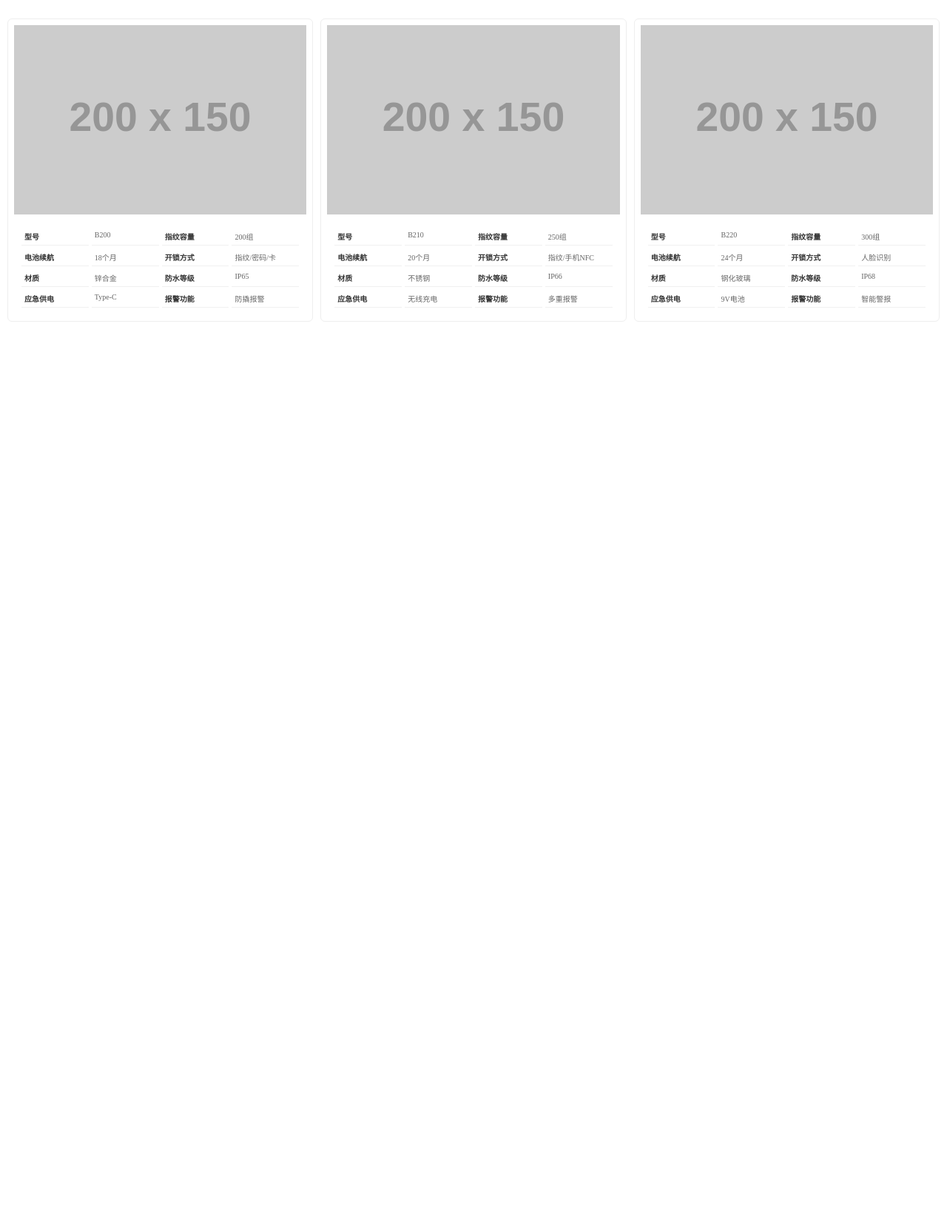
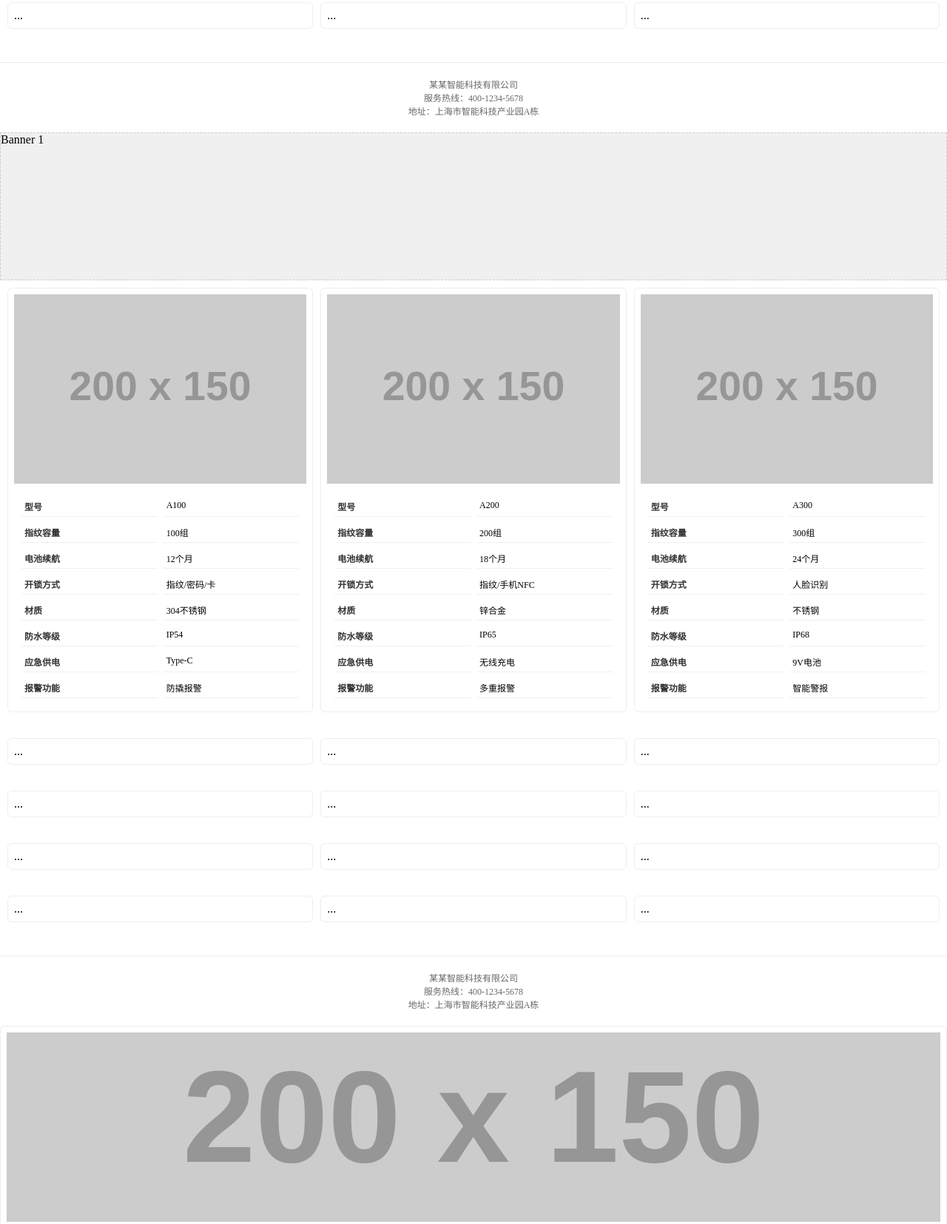
Before and after one commit to Zhoumo-lab/smart-lock, a website: page index.html in a window 1280 px wide. Shown: the part 1029-2684 px from the top of the page at 74% size. Before the commit the page ends 1489 px from the top, so only its background shows below. Drawn offline with Linux system fonts and the light colour scheme; placeholder pictures from the web are drawn by us.

Commit message:
修复参数表格布局问题

```diff
--- a/index.html
+++ b/index.html
@@ -80,6 +80,7 @@
         }
     </style>
 </head>
+<!-- 修复1：删除文件末尾重复的style标签 -->
 <body>
     <!-- 轮播图 -->
     <div class="carousel">
@@ -195,50 +196,153 @@
         }, 3000);
     </script>
 </body>
-</html>
+<!-- 修复2：修正产品区块结构（移动至body标签内） -->
+<body>
+    <!-- 轮播图 -->
+    <div class="carousel">
+        <div class="carousel-inner">
+            <div>Banner 1</div>
+            <div>Banner 2</div>
+            <div>Banner 3</div>
+        </div>
+    </div>
 
-<!-- 补全第2排产品 -->
+    <!-- 调整产品网格布局 -->
+    <style>
+        .product-grid {
+            display: grid;
+            grid-template-columns: repeat(3, 1fr); /* 改为3列布局 */
+            gap: 10px;
+            margin-bottom: 15px;
+        }
+    </style>
+
+    <!-- 第1排产品（完整示例） -->
     <div class="product-section">
         <div class="product-grid">
             <div class="product-item">
                 <div class="product-img">
-                <img src="https://placehold.co/200x150?text=B200" style="width:100%;height:100%;object-fit:cover">
+                    <img src="https://placehold.co/200x150?text=A100" style="width:100%;height:100%;object-fit:cover">
                 </div>
                 <div class="specs-table">
-                <div>型号</div><div>B200</div><div>指纹容量</div><div>200组</div>
-                <div>电池续航</div><div>18个月</div><div>开锁方式</div><div>指纹/密码/卡</div>
-                <div>材质</div><div>锌合金</div><div>防水等级</div><div>IP65</div>
-                <div>应急供电</div><div>Type-C</div><div>报警功能</div><div>防撬报警</div>
+                    <div>型号</div><div>A100</div>
+                    <div>指纹容量</div><div>100组</div>
+                    <div>电池续航</div><div>12个月</div>
+                    <div>开锁方式</div><div>指纹/密码/卡</div>
+                    <div>材质</div><div>304不锈钢</div>
+                    <div>防水等级</div><div>IP54</div>
+                    <div>应急供电</div><div>Type-C</div>
+                    <div>报警功能</div><div>防撬报警</div>
                 </div>
             </div>
-        <!-- 新增两个B系列产品项 -->
+            <!-- 新增两个产品项 -->
             <div class="product-item">
                 <div class="product-img">
-                <img src="https://placehold.co/200x150?text=B210" style="width:100%;height:100%;object-fit:cover">
+                    <img src="https://placehold.co/200x150?text=A200" style="width:100%;height:100%;object-fit:cover">
                 </div>
                 <div class="specs-table">
-                <div>型号</div><div>B210</div><div>指纹容量</div><div>250组</div>
-                <div>电池续航</div><div>20个月</div><div>开锁方式</div><div>指纹/手机NFC</div>
-                <div>材质</div><div>不锈钢</div><div>防水等级</div><div>IP66</div>
+                    <div>型号</div><div>A200</div><div>指纹容量</div><div>200组</div>
+                    <div>电池续航</div><div>18个月</div><div>开锁方式</div><div>指纹/手机NFC</div>
+                    <div>材质</div><div>锌合金</div><div>防水等级</div><div>IP65</div>
                     <div>应急供电</div><div>无线充电</div><div>报警功能</div><div>多重报警</div>
                 </div>
             </div>
             <div class="product-item">
                 <div class="product-img">
-                <img src="https://placehold.co/200x150?text=B220" style="width:100%;height:100%;object-fit:cover">
+                    <img src="https://placehold.co/200x150?text=A300" style="width:100%;height:100%;object-fit:cover">
                 </div>
                 <div class="specs-table">
-                <div>型号</div><div>B220</div><div>指纹容量</div><div>300组</div>
+                    <div>型号</div><div>A300</div><div>指纹容量</div><div>300组</div>
                     <div>电池续航</div><div>24个月</div><div>开锁方式</div><div>人脸识别</div>
-                <div>材质</div><div>钢化玻璃</div><div>防水等级</div><div>IP68</div>
+                    <div>材质</div><div>不锈钢</div><div>防水等级</div><div>IP68</div>
                     <div>应急供电</div><div>9V电池</div><div>报警功能</div><div>智能警报</div>
                 </div>
             </div>
         </div>
     </div>
 
-<!-- 删除文件末尾重复的<style>标签 -->
+    <!-- 第2-5排产品（按相同模式补全） -->
+    <div class="product-section">
+        <div class="product-grid">
+            <!-- B系列产品 -->
+            <div class="product-item">...</div>
+            <div class="product-item">...</div>
+            <div class="product-item">...</div>
+        </div>
+    </div>
+    <div class="product-section">
+        <div class="product-grid">
+            <!-- C系列产品 -->
+            <div class="product-item">...</div>
+            <div class="product-item">...</div>
+            <div class="product-item">...</div>
+        </div>
+    </div>
+    <div class="product-section">
+        <div class="product-grid">
+            <!-- D系列产品 -->
+            <div class="product-item">...</div>
+            <div class="product-item">...</div>
+            <div class="product-item">...</div>
+        </div>
+    </div>
+    <div class="product-section">
+        <div class="product-grid">
+            <!-- E系列产品 -->
+            <div class="product-item">...</div>
+            <div class="product-item">...</div>
+            <div class="product-item">...</div>
+        </div>
+    </div>
+
+    <!-- 公司信息 -->
+    <div class="company-info">
+        <p>某某智能科技有限公司</p>
+        <p>服务热线：400-1234-5678</p>
+        <p>地址：上海市智能科技产业园A栋</p>
+    </div>
+
+    <script>
+        // 轮播逻辑
+        let currentSlide = 0;
+        const carousel = document.querySelector('.carousel-inner');
+        setInterval(() => {
+            currentSlide = (currentSlide + 1) % 3;
+            carousel.style.transform = `translateX(-${currentSlide * 100}vw)`;
+        }, 3000);
+    </script>
+</body>
+<!-- 删除文件末尾重复的4列样式 -->
 <style>
+    .specs-table {
+        display: grid;
+        grid-template-columns: repeat(2, 1fr); /* 确保2列布局 */
+        font-size: 12px;
+        gap: 8px;
+        padding: 10px;
+    }
+    /* 删除以下重复的4列定义 */
+</style>
+</body>
+<!-- 修正产品项参数结构（以A200为例） -->
+<div class="product-item">
+    <div class="product-img">
+        <img src="https://placehold.co/200x150?text=A200" style="width:100%;height:100%;object-fit:cover">
+    </div>
+    <div class="specs-table">
+        <div>型号</div><div>A200</div>
+        <div>指纹容量</div><div>200组</div>
+        <div>电池续航</div><div>18个月</div>
+        <div>开锁方式</div><div>指纹/手机NFC</div>
+        <div>材质</div><div>锌合金</div>
+        <div>防水等级</div><div>IP65</div>
+        <div>应急供电</div><div>无线充电</div>
+        <div>报警功能</div><div>多重报警</div>
+    </div>
+</div>
+
+// ... 其他产品项按相同模式修正 ...
+
 /* 调整表格布局为4列 */
 .specs-table {
     display: grid;
```
Lines whose indentation alone changed are shown as unchanged.
